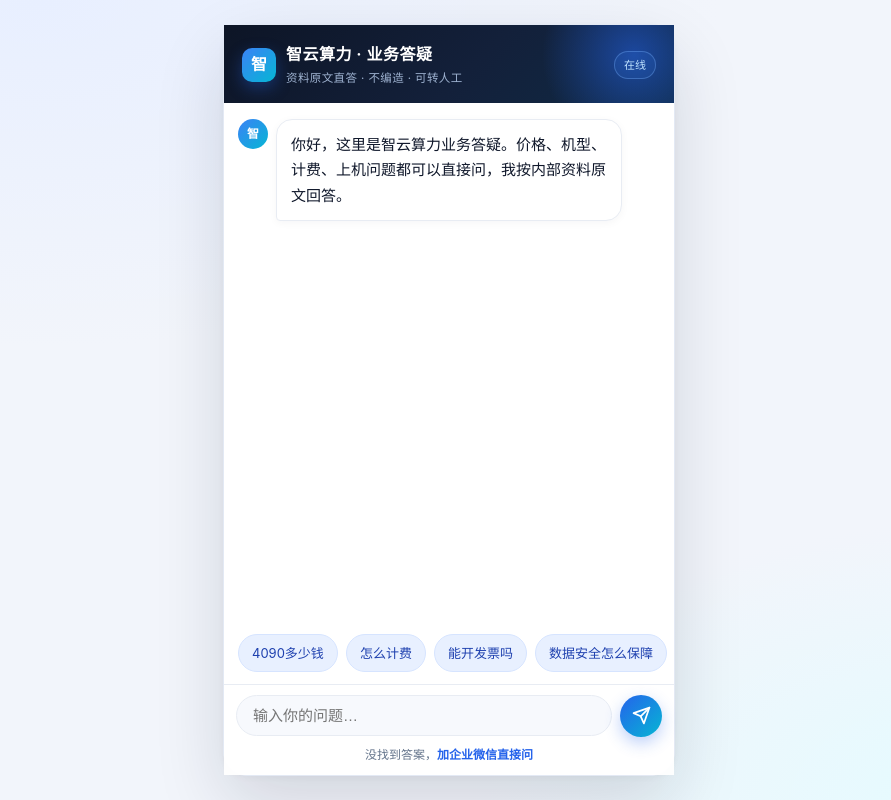
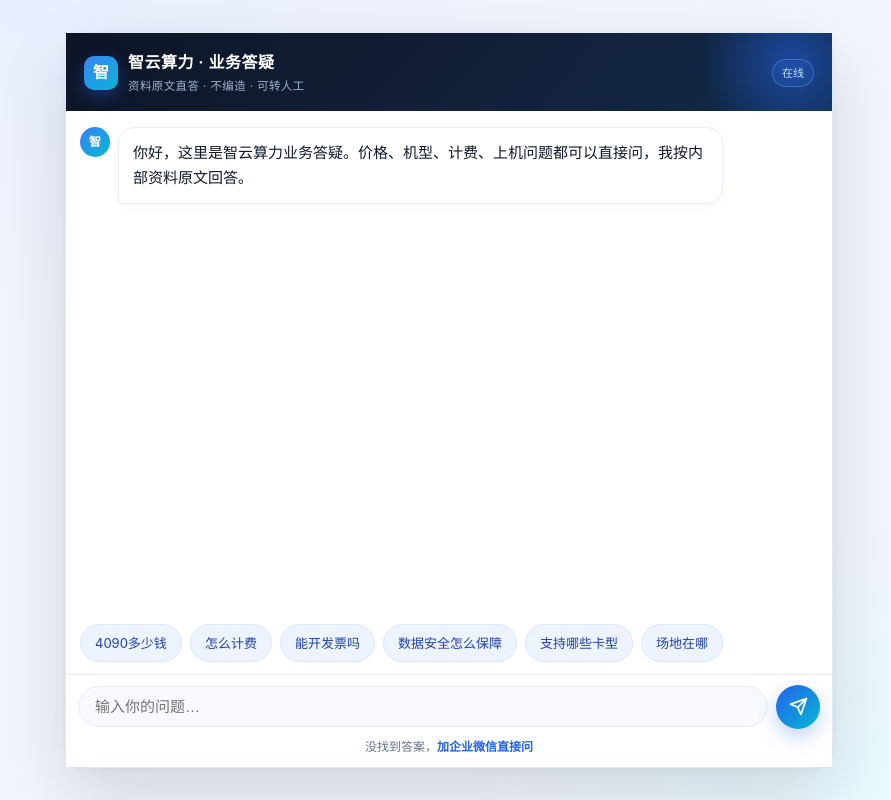
Before and after one commit to wenwanqing1217/chiyun-share, a plain HTML site: page index.html in a window 1280 px wide. Shown: the whole page, without its empty margins (191-1082 px from the left). Drawn offline with Linux system fonts and the light colour scheme.

Commit message:
wider desktop card, polished buttons, bare embed mode

```diff
--- a/index.html
+++ b/index.html
@@ -27,12 +27,15 @@
         #f2f5fb;
     }
     body{
-      width:452px;height:min(880px,94dvh);border-radius:24px;overflow:hidden;
+      width:min(768px,92vw);height:min(860px,92dvh);border-radius:24px;overflow:hidden;
       background:#fff;border:1px solid #e3e9f4;
       box-shadow:0 28px 70px rgba(15,23,42,.14),0 2px 6px rgba(15,23,42,.04);
     }
+    .bubble{max-width:70%}
   }
   body.embed{width:100%!important;height:100dvh!important;border:0!important;border-radius:0!important;box-shadow:none!important;max-width:none!important}
+  body.bare header{display:none}
+  body.bare main{padding-top:12px}
   /* 顶部 */
   header{
     background:linear-gradient(135deg,#0d1526 0%,#13203a 55%,#0f2a45 100%);
@@ -95,11 +98,12 @@
   .chips{display:flex;gap:8px;overflow-x:auto;padding:8px 14px 12px;scrollbar-width:none}
   .chips::-webkit-scrollbar{display:none}
   .chip{
-    flex:0 0 auto;font-size:13px;color:#1e40af;background:#e8f0ff;
-    border:1px solid #d6e4ff;border-radius:20px;padding:7px 13px;cursor:pointer;
-    transition:transform .15s,background .15s;
+    flex:0 0 auto;font-size:13px;color:#1e40af;background:#eef4ff;
+    border:1px solid #dbe6ff;border-radius:20px;padding:7px 14px;cursor:pointer;
+    transition:transform .16s ease,background .16s ease,box-shadow .16s ease;
   }
-  .chip:active{transform:scale(.96);background:#dbe8ff}
+  .chip:hover{background:#e2ecff;transform:translateY(-1px);box-shadow:0 4px 12px rgba(37,99,235,.12)}
+  .chip:active{transform:scale(.97);background:#dbe8ff}
   /* 输入栏 */
   footer{
     position:sticky;bottom:0;background:rgba(255,255,255,.92);
@@ -112,13 +116,15 @@
     padding:11px 16px;font-size:15px;outline:none;color:var(--ink);
     transition:border-color .2s,background .2s;
   }
-  input:focus{border-color:#9dbbff;background:#fff}
+  input:focus{border-color:#9dbbff;background:#fff;box-shadow:0 0 0 4px rgba(37,99,235,.1)}
   .send{
-    width:42px;height:42px;border-radius:50%;border:0;flex:0 0 auto;cursor:pointer;
+    width:44px;height:44px;border-radius:50%;border:0;flex:0 0 auto;cursor:pointer;
     background:linear-gradient(135deg,#2563eb,#06b6d4);color:#fff;
     display:flex;align-items:center;justify-content:center;
-    box-shadow:0 6px 16px rgba(37,99,235,.3);transition:transform .15s;
+    box-shadow:0 8px 20px rgba(37,99,235,.28);
+    transition:transform .16s ease,box-shadow .16s ease,filter .16s ease;
   }
+  .send:hover{transform:translateY(-1px);box-shadow:0 12px 26px rgba(37,99,235,.36);filter:saturate(1.1)}
   .send:active{transform:scale(.94)}
   .send svg{width:19px;height:19px}
   .contact{
@@ -291,7 +297,9 @@ function run(){
 }
 document.getElementById("go").onclick=run;
 document.getElementById("q").addEventListener("keydown",e=>{if(e.key==="Enter")run();});
-if(new URLSearchParams(location.search).get("embed")==="1") document.body.classList.add("embed");
+const P=new URLSearchParams(location.search);
+if(P.get("embed")==="1") document.body.classList.add("embed");
+if(P.get("bar")==="0") document.body.classList.add("bare");
 document.addEventListener("click",e=>{
   const a=e.target.closest(".more");
   if(!a || !window.__full) return;
```
